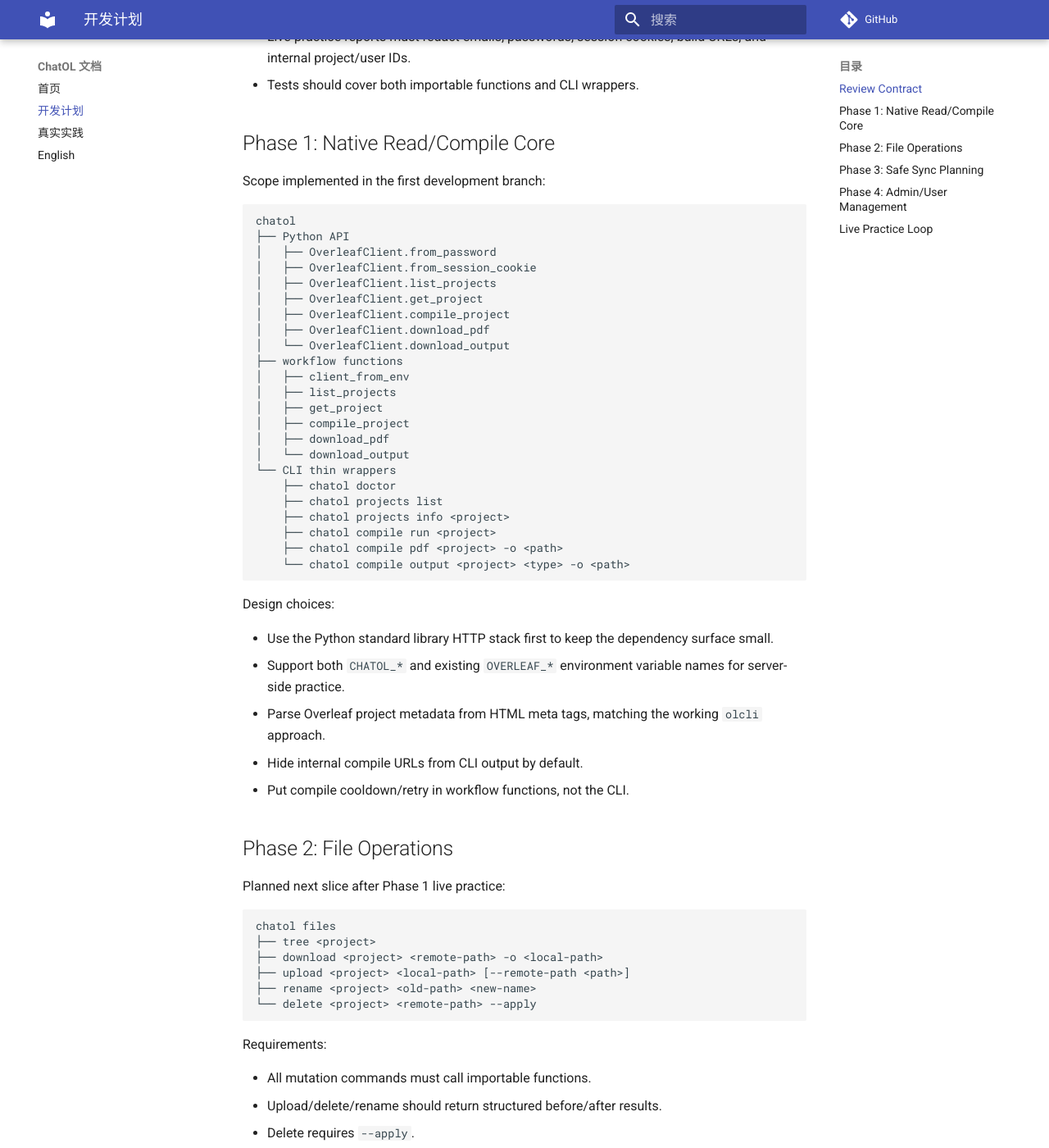
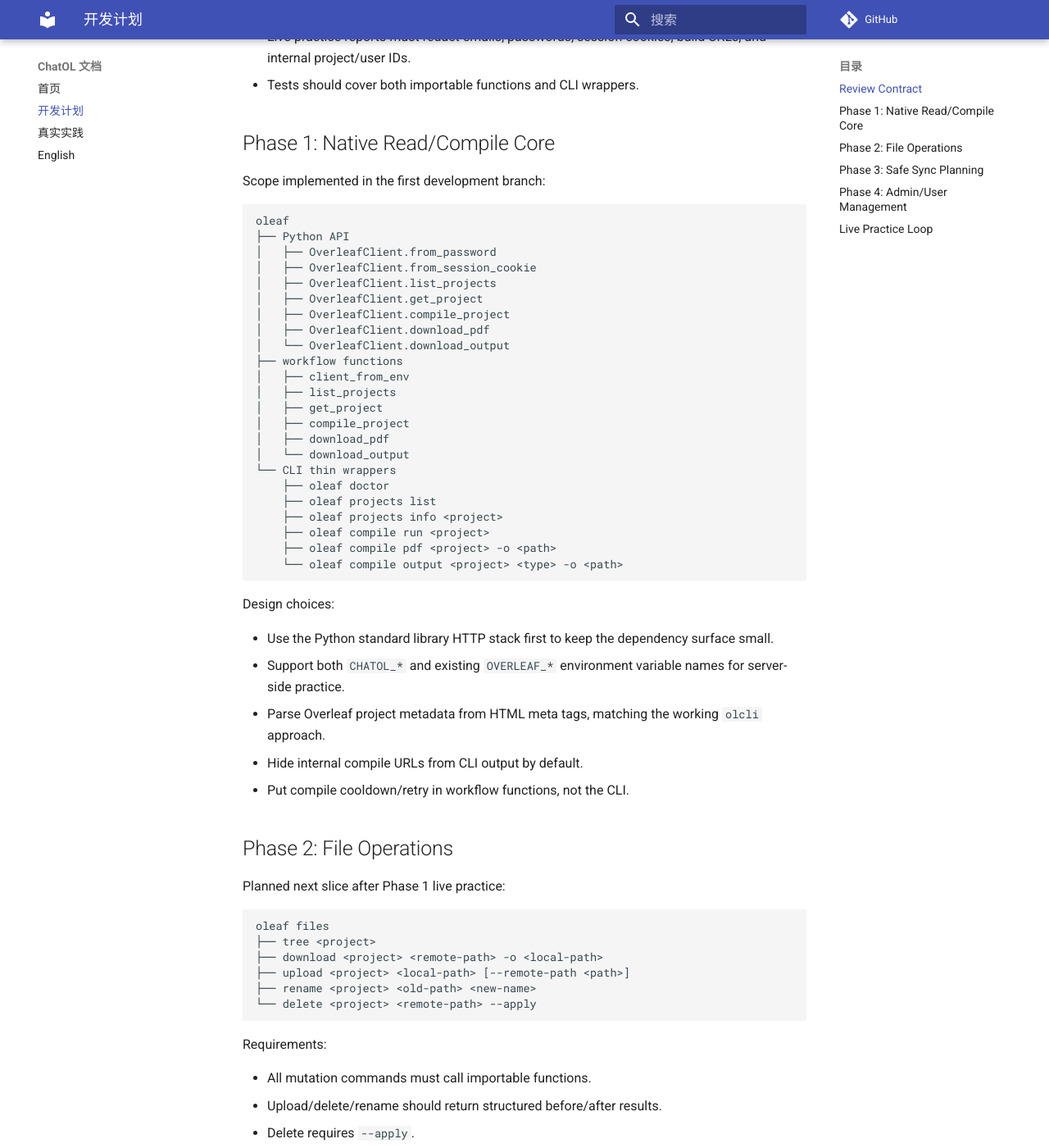
Before and after one commit to ChatArch/ChatOL, an MkDocs documentation site: the page built from docs/development-plan.md, in a window 1280 px wide and 1400 px high, scrolled down 485 px. Shown: the whole window at 82% size. Built offline with MkDocs 1.6.1 and Material for MkDocs 9.7.7, drawn with Linux system fonts in a browser that asks for light colours; comment, search, counter and statistics services are not loaded; some of the changed text lies outside the part shown.

Commit message:
chore: rename CLI command to oleaf

````diff
--- a/docs/development-plan.md
+++ b/docs/development-plan.md
@@ -17,7 +17,7 @@
 Scope implemented in the first development branch:
 
 ```text
-chatol
+oleaf
 ├── Python API
 │   ├── OverleafClient.from_password
 │   ├── OverleafClient.from_session_cookie
@@ -34,12 +34,12 @@
 │   ├── download_pdf
 │   └── download_output
 └── CLI thin wrappers
-    ├── chatol doctor
-    ├── chatol projects list
-    ├── chatol projects info <project>
-    ├── chatol compile run <project>
-    ├── chatol compile pdf <project> -o <path>
-    └── chatol compile output <project> <type> -o <path>
+    ├── oleaf doctor
+    ├── oleaf projects list
+    ├── oleaf projects info <project>
+    ├── oleaf compile run <project>
+    ├── oleaf compile pdf <project> -o <path>
+    └── oleaf compile output <project> <type> -o <path>
 ```
 
 Design choices:
@@ -55,7 +55,7 @@
 Planned next slice after Phase 1 live practice:
 
 ```text
-chatol files
+oleaf files
 ├── tree <project>
 ├── download <project> <remote-path> -o <local-path>
 ├── upload <project> <local-path> [--remote-path <path>]
@@ -73,7 +73,7 @@
 ## Phase 3: Safe Sync Planning
 
 ```text
-chatol sync
+oleaf sync
 ├── plan <project> <dir>
 ├── push <project> <dir> --apply
 ├── pull <project> <dir>
@@ -92,7 +92,7 @@
 Admin is intentionally separate from ordinary project workflows.
 
 ```text
-chatol admin
+oleaf admin
 ├── doctor
 ├── users list/get
 ├── users create/invite
--- a/pyproject.toml
+++ b/pyproject.toml
@@ -23,7 +23,7 @@
 Documentation = "https://arch.gh.wzhecnu.cn/ChatOL/"
 
 [project.scripts]
-chatol = "chatol.cli:main"
+oleaf = "chatol.cli:main"
 
 [project.entry-points."chatenv.configs"]
 chatol = "chatol.config"
````
Also changed, not shown: CHANGELOG.md (+2 -1 lines), README.en.md (+8 -8 lines), README.md (+8 -8 lines), docs/live-practice.md (+7 -7 lines), 3 other files.
